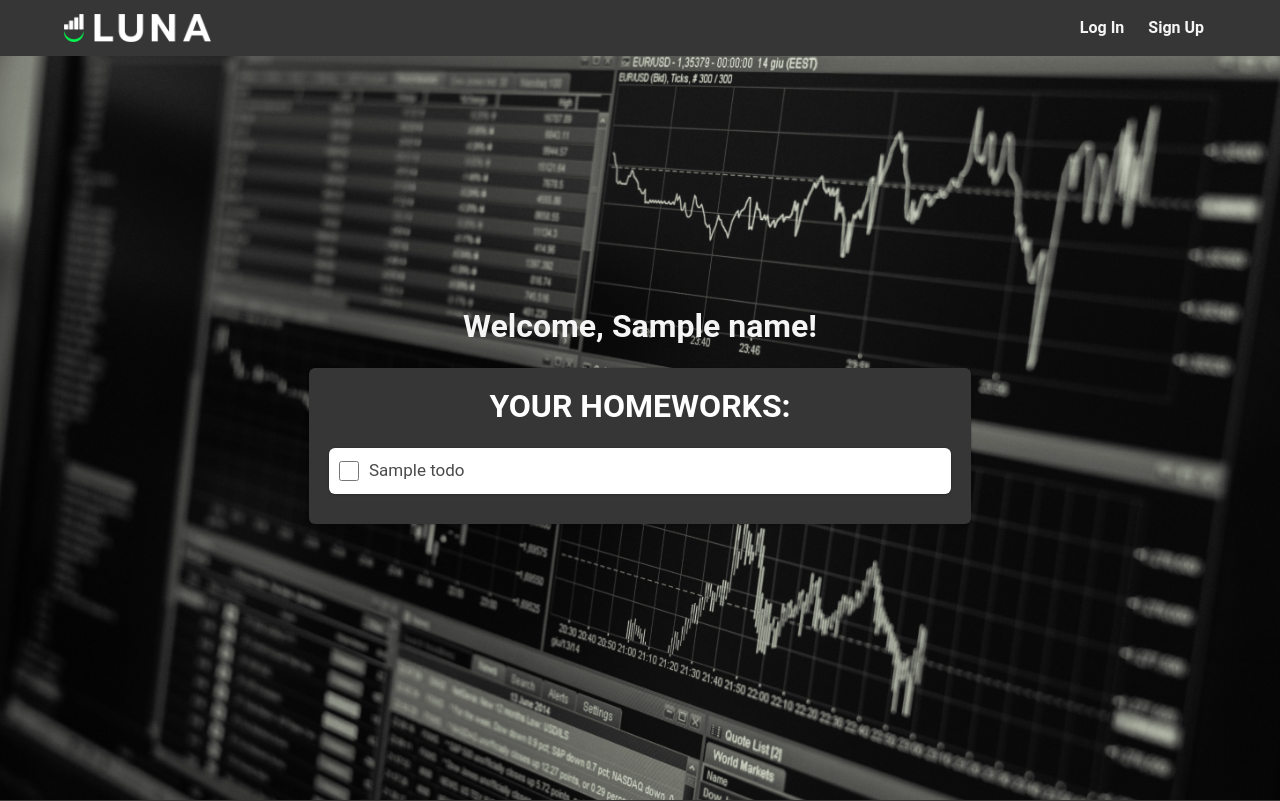
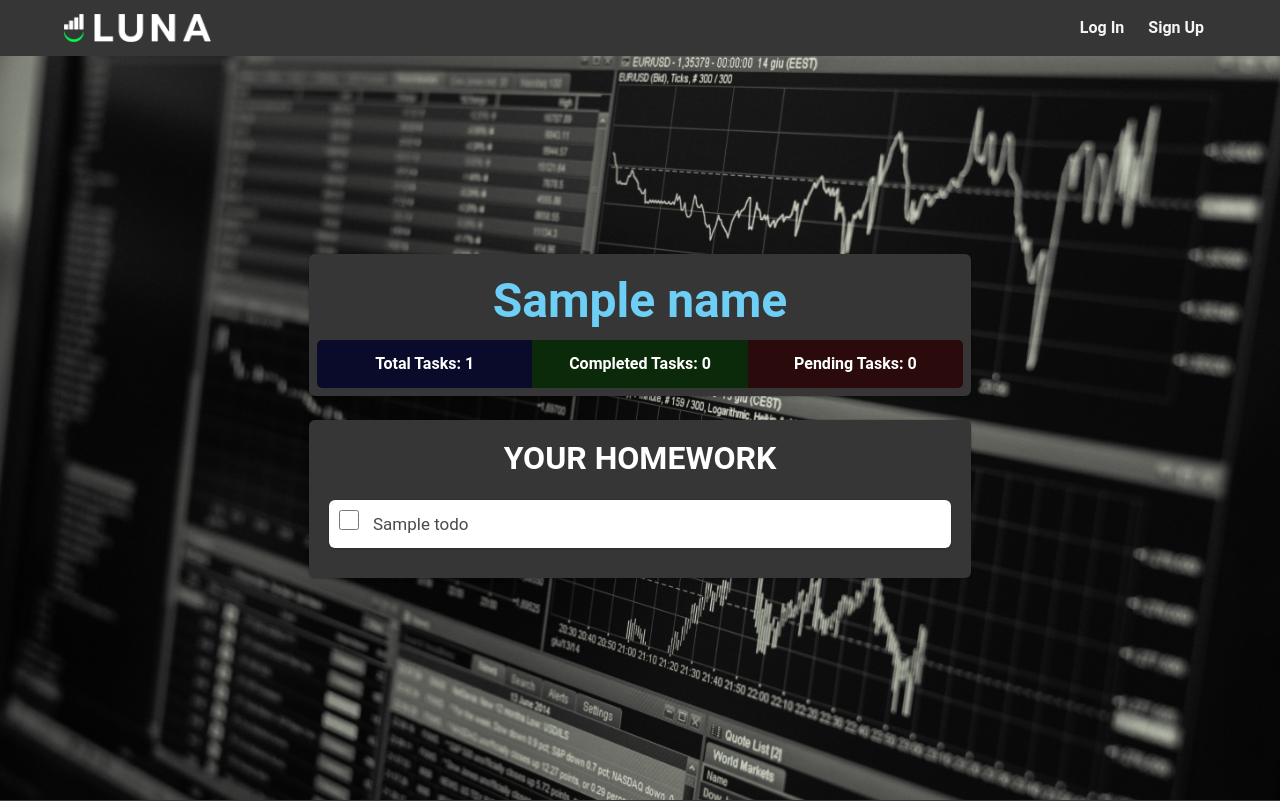
Before and after one commit to Luna-Securities/User_API_Authentication, a Python web app: template templates/profile.html in a window 1280 px wide. Shown: the top 801 px of the page. Run offline with Jinja, Linux system fonts and the light colour scheme; the template is opened without the code that fills it: most values are stand-ins (such as "Sample title", 1, 10 or a date in 2020).

Commit message:
updated profile layout

```diff
--- a/templates/profile.html
+++ b/templates/profile.html
@@ -1,23 +1,36 @@
-<head>
-  <title> Profile </title>
-</head>
 {% extends "base.html" %}
 
 {% block content %}
 
-<h1 class="title has-text-centered has-text-light">
-  Welcome, {{ name|capitalize }}!
-</h1>
 <div class="columns is-centered">
   <div class="column is-7">
     <div class="box has-background-dark has-text-centered">
-      <h2 class="title has-text-centered is-size-3 has-text-white">YOUR HOMEWORKS:</h2>
+      <h1 class="title has-text-centered" style="font-size: 3em; color: #6dcff6;">{{ name|capitalize }}</h1>
+      <div class="columns" >
+        <div class="column" style="background-color: #0a0a2a; border-radius: 5px 0 0 5px;">
+          <p class="has-text-white" style="font-weight: bold;">Total Tasks: <span id="totalTasks">{{ api_data|length }}</span></p>
+        </div>
+        <div class="column" style="background-color: #0a2a0a;">
+          <p class="has-text-white" style="font-weight: bold;">Completed Tasks: <span id="completedTasks">{{ api_data|selectattr('completed', 'equalto', true)|list|length }}</span></p>
+        </div>
+        <div class="column" style="background-color: #2a0a0a; border-radius: 0 5px 5px 0;">
+          <p class="has-text-white" style="font-weight: bold;">Pending Tasks: <span id="pendingTasks">{{ api_data|selectattr('completed', 'equalto', false)|list|length }}</span></p>
+        </div>
+      </div>
+    </div>
+  </div>
+</div>
 
+<div class="columns is-centered">
+  <div class="column is-7">
+    <div class="box has-background-dark has-text-centered">
+      <h1 class="title has-text-centered is-size-3 has-text-white">YOUR HOMEWORK</h1>
+      <!-- Display each todo item -->
       {% if api_data %}
         {% for todo in api_data %}
-          <div class="box todo-item {% if todo.completed %}completed-task{% endif %} is-small" style="margin-bottom: 10px; padding: 10px; display: flex; align-items: center;">
-            <input type="checkbox" id="todo_{{ loop.index }}" {% if todo.completed %} checked {% endif %} style="width: 20px; height: 20px; margin-right: 10px; color: #000;">
-            <label for="todo_{{ loop.index }}" style="font-size: 17px; {% if todo.completed %}text-decoration: line-through; color: #aaa;{% endif %} margin-right: 10px;"> <!-- added inline styling -->
+          <div class="box todo-item {% if todo.completed %}completed-task{% endif %} is-small" style="margin-bottom: 10px; padding: 10px; text-align: left">
+            <input type="checkbox" id="todo_{{ loop.index }}" {% if todo.completed %} checked {% endif %} style="width: 20px; height: 20px; margin-right: 10px;">
+            <label for="todo_{{ loop.index }}" style="font-size: 17px;">
               {{ todo.title }}
             </label>
           </div>
@@ -30,17 +43,26 @@
 </div>
 
 <script>
+  // JavaScript code to mark checkboxes as completed
   document.addEventListener("DOMContentLoaded", function() {
     var checkboxes = document.querySelectorAll('input[type="checkbox"]');
+    var completedTasks = document.getElementById("completedTasks");
+    var pendingTasks = document.getElementById("pendingTasks");
+
     checkboxes.forEach(function(checkbox) {
       checkbox.addEventListener("change", function() {
         var labelText = this.nextElementSibling;
+
         if (this.checked) {
           labelText.style.textDecoration = 'line-through';
           labelText.style.color = '#aaa';
+          completedTasks.textContent = parseInt(completedTasks.textContent) + 1;
+          pendingTasks.textContent = parseInt(pendingTasks.textContent) - 1;
         } else {
           labelText.style.textDecoration = 'none';
           labelText.style.color = '#000';
+          completedTasks.textContent = parseInt(completedTasks.textContent) - 1;
+          pendingTasks.textContent = parseInt(pendingTasks.textContent) + 1;
         }
       });
     });
```
